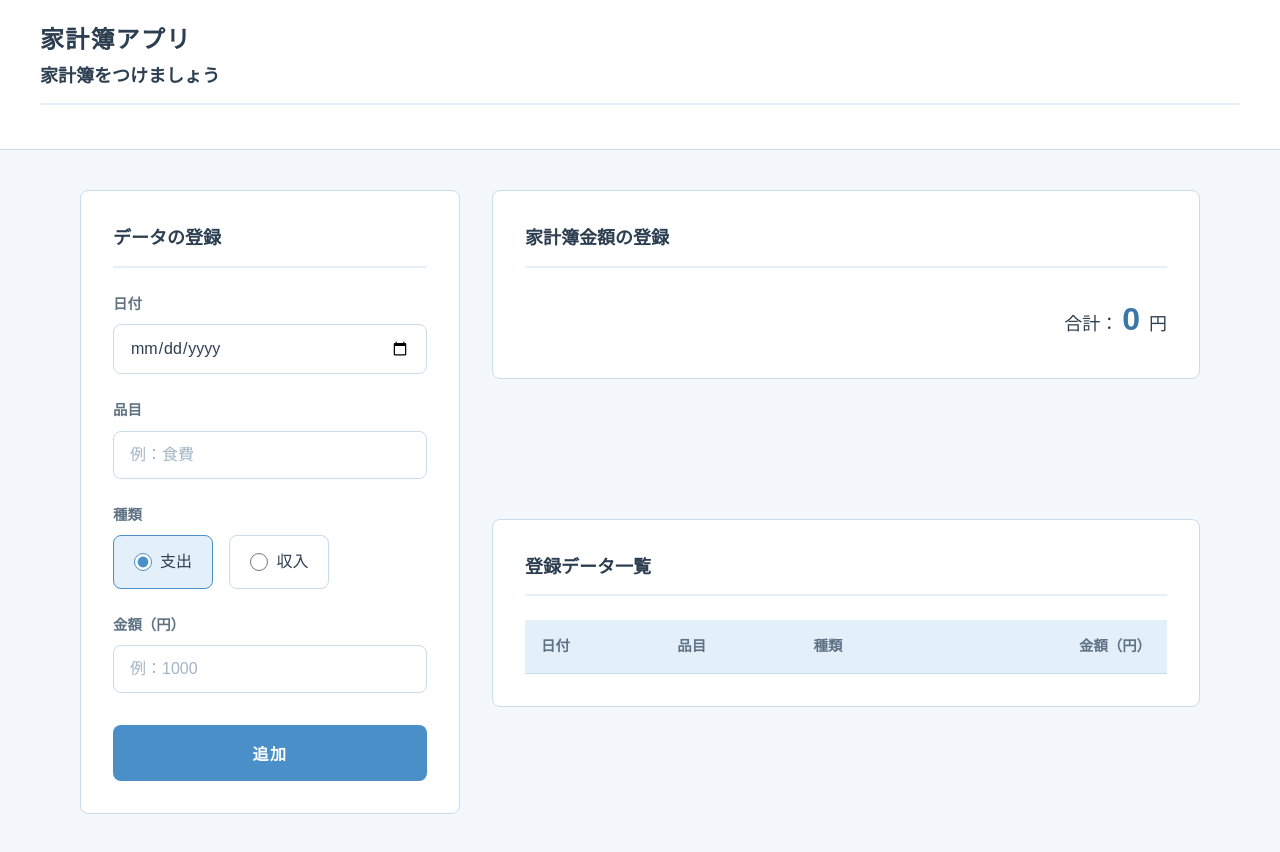
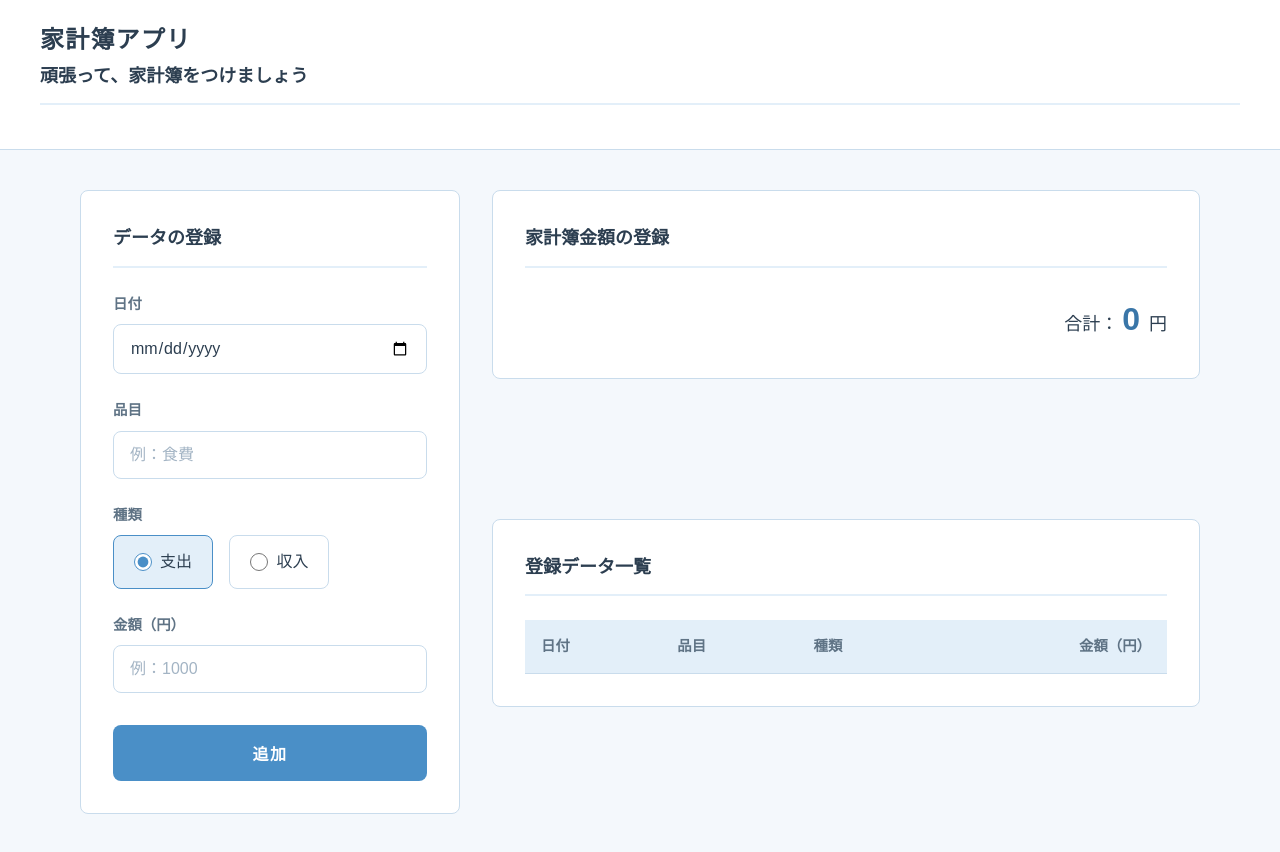
Before and after one commit to tkhk405/kakeibo-page, a plain HTML site: page index.html in a window 1280 px wide. Drawn offline with Linux system fonts and the light colour scheme.

Commit message:
Update subtitle in index.html for encouragement

```diff
--- a/index.html
+++ b/index.html
@@ -10,7 +10,7 @@
 <body>
   <header>
     <h1>家計簿アプリ</h1>
-    <h2>家計簿をつけましょう</h2>
+    <h2>頑張って、家計簿をつけましょう</h2>
   </header>
 
   <main>
```
